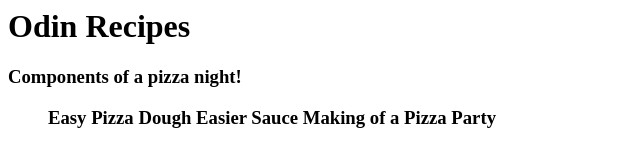
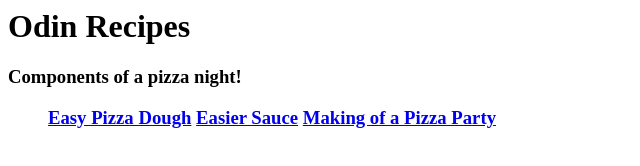
Before and after one commit to baahemian/odin-recipes, a plain HTML site: page index.html in a window 1280 px wide. Shown: the whole page, without its empty margins (0-640 px from the left). Drawn offline with Linux system fonts and the light colour scheme.

Commit message:
fix ahref to a href

```diff
--- a/index.html
+++ b/index.html
@@ -2,8 +2,9 @@
 	<h1> Odin Recipes
 	<h3> Components of a pizza night!
 	<ul>
-		<ahref="recipes/pizza-dough.html">Easy Pizza Dough</a>
-		<ahref="recipes/pizza-sauce.html">Easier Sauce</a>
-		<ahref="recipes/the-pizza.html">Making of a Pizza Party</A>
+		<a href="recipes/pizza-dough.html">Easy Pizza Dough</a>
+		<a href="recipes/pizza-sauce.html">Easier Sauce</a>
+		<a href="recipes/the-pizza.html">Making of a Pizza Party</a>
+	</ul>
 
 </html>
```
